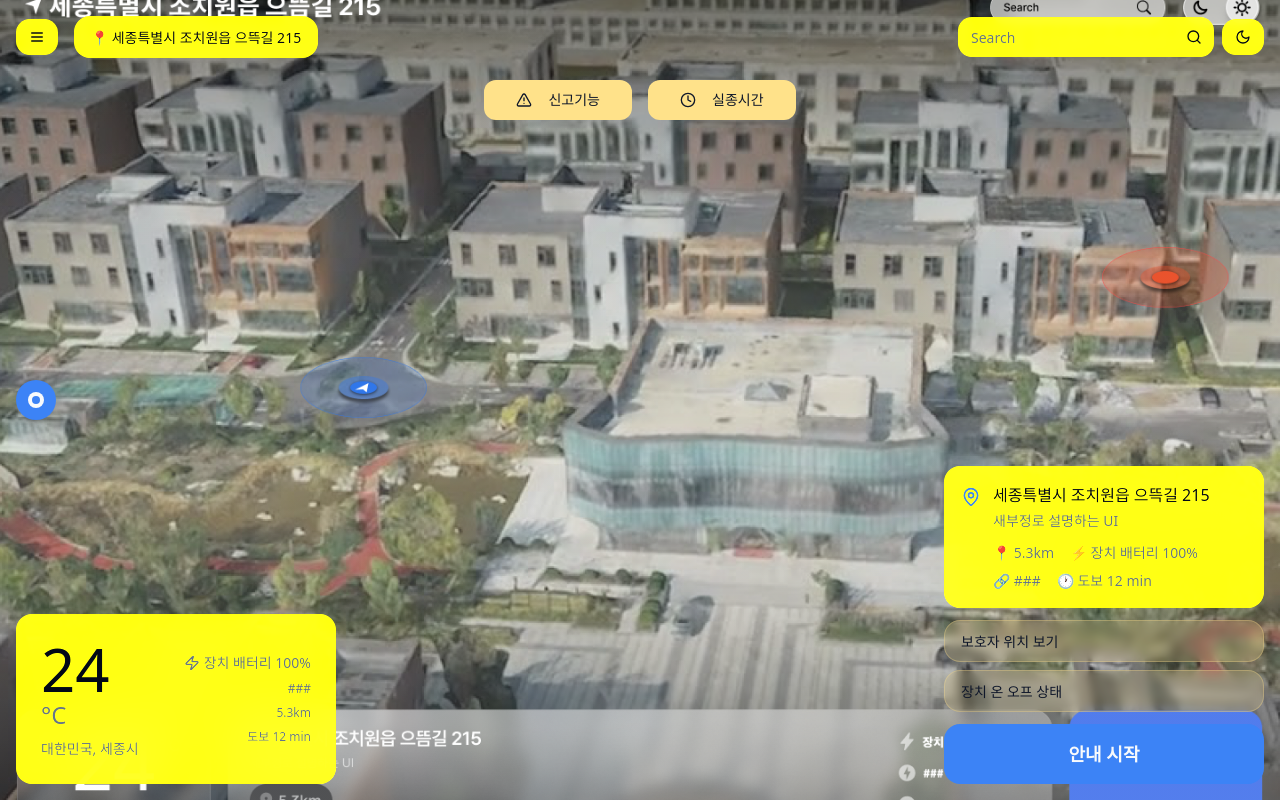
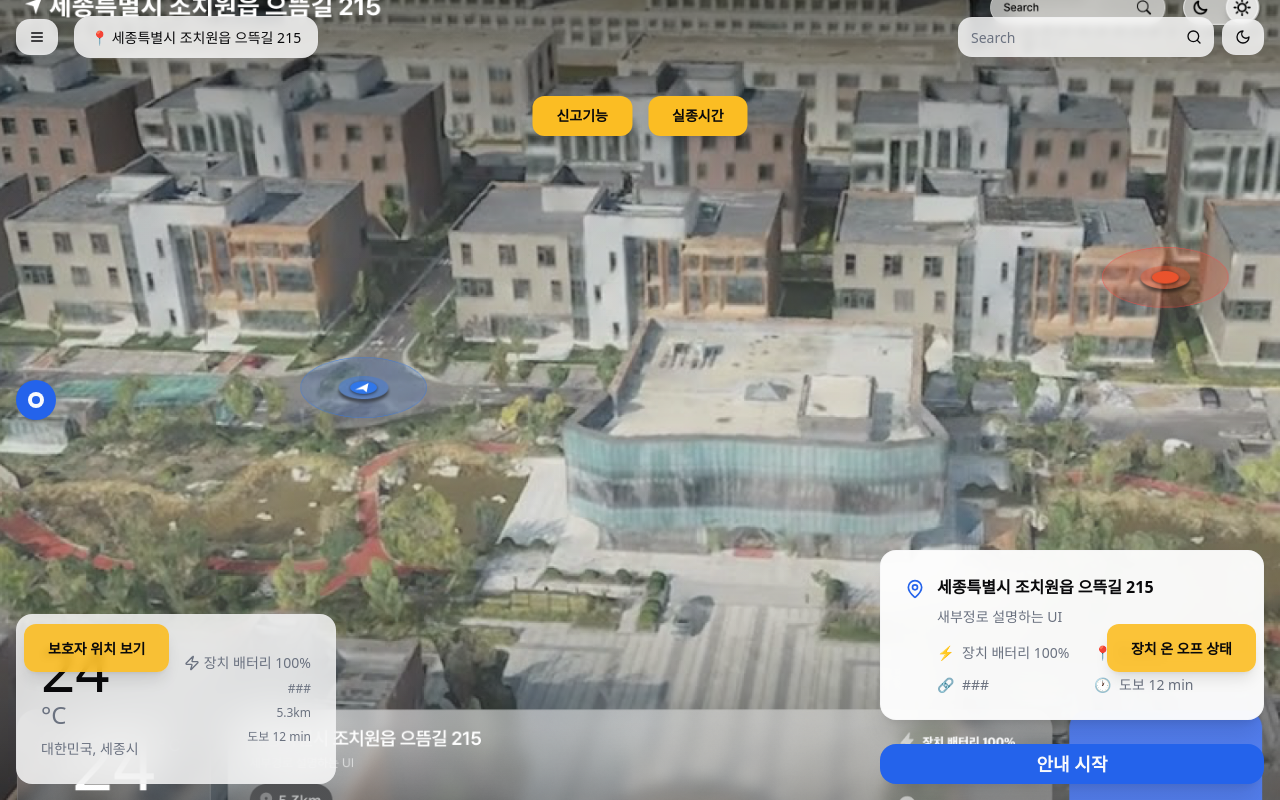
Before and after one commit to rlawogh1005/dxhackathon-backend, a React (Vite) app: page / in a window 1280 px wide. Built offline with nearby package versions, Linux system fonts and the light colour scheme.

Commit message:
Fix UI colors and location.

```diff
--- a/src/components/ActionButtons.tsx
+++ b/src/components/ActionButtons.tsx
@@ -8,21 +8,19 @@ interface ActionButtonsProps {
 
 export const ActionButtons = ({ onReportClick, onMissingTimeClick }: ActionButtonsProps) => {
   return (
-    <div className="absolute top-20 left-4 right-4 z-20">
-      <div className="flex justify-center space-x-4">
+    <div className="absolute top-24 left-1/2 transform -translate-x-1/2 z-20">
+      <div className="flex space-x-4">
         <Button
           onClick={onReportClick}
-          className="bg-accent hover:bg-accent/90 text-accent-foreground font-medium px-8 py-3 rounded-xl"
+          className="bg-accent hover:bg-accent/90 text-accent-foreground font-semibold px-6 py-3 rounded-xl shadow-lg"
         >
-          <AlertTriangle className="h-5 w-5 mr-2" />
           신고기능
         </Button>
 
         <Button
           onClick={onMissingTimeClick}
-          className="bg-accent hover:bg-accent/90 text-accent-foreground font-medium px-8 py-3 rounded-xl"
+          className="bg-accent hover:bg-accent/90 text-accent-foreground font-semibold px-6 py-3 rounded-xl shadow-lg"
         >
-          <Clock className="h-5 w-5 mr-2" />
           실종시간
         </Button>
       </div>
--- a/src/components/LocationInfo.tsx
+++ b/src/components/LocationInfo.tsx
@@ -1,5 +1,6 @@
 import { Location } from '@/interfaces/location';
-import { MapPin, Power } from 'lucide-react';
+import { MapPin } from 'lucide-react';
+import { Button } from '@/components/ui/button';
 
 interface LocationInfoProps {
   location: Location | null;
@@ -8,45 +9,57 @@ interface LocationInfoProps {
 
 export const LocationInfo = ({ location, address }: LocationInfoProps) => {
   return (
-    <div className="absolute bottom-4 right-4 space-y-3">
+    <>
+      {/* Bottom Labels */}
+      <div className="absolute bottom-32 left-6 right-6 z-20">
+        <div className="flex justify-between space-x-4">
+          <div className="bg-accent/90 backdrop-blur-sm rounded-xl px-6 py-3 shadow-lg">
+            <span className="text-sm font-semibold text-accent-foreground">보호자 위치 보기</span>
+          </div>
+
+          <div className="bg-accent/90 backdrop-blur-sm rounded-xl px-6 py-3 shadow-lg">
+            <span className="text-sm font-semibold text-accent-foreground">장치 온 오프 상태</span>
+          </div>
+        </div>
+      </div>
+
       {/* Location Card */}
-      <div className="bg-glass backdrop-blur-xl border border-glass-border rounded-2xl p-4 w-80">
+      <div className="absolute bottom-20 right-4 bg-glass/95 backdrop-blur-xl border border-glass-border rounded-2xl p-6 w-96 shadow-xl">
         <div className="flex items-start space-x-3">
           <MapPin className="h-5 w-5 text-primary mt-1" />
           <div className="flex-1">
-            <h3 className="font-medium text-foreground">{address}</h3>
-            <p className="text-sm text-muted-foreground mt-1">
+            <h3 className="font-semibold text-foreground mb-2">{address}</h3>
+            <p className="text-sm text-muted-foreground mb-4">
               새부정로 설명하는 UI
             </p>
-            <div className="flex items-center space-x-4 mt-3 text-sm text-muted-foreground">
-              <span>📍 {location?.distance || '5.3km'}</span>
-              <span>⚡ 장치 배터리 100%</span>
-            </div>
-            <div className="flex items-center space-x-4 mt-2 text-sm text-muted-foreground">
-              <span>🔗 ###</span>
-              <span>🕐 도보 12 min</span>
+            <div className="grid grid-cols-2 gap-3 text-sm">
+              <div className="flex items-center space-x-2 text-muted-foreground">
+                <span>⚡</span>
+                <span>장치 배터리 100%</span>
+              </div>
+              <div className="flex items-center space-x-2 text-muted-foreground">
+                <span>📍</span>
+                <span>{location?.distance || '5.3km'}</span>
+              </div>
+              <div className="flex items-center space-x-2 text-muted-foreground">
+                <span>🔗</span>
+                <span>###</span>
+              </div>
+              <div className="flex items-center space-x-2 text-muted-foreground">
+                <span>🕐</span>
+                <span>도보 12 min</span>
+              </div>
             </div>
           </div>
         </div>
       </div>
 
-      {/* Status Labels */}
-      <div className="space-y-2">
-        <div className="bg-accent/20 backdrop-blur-sm border border-accent/30 rounded-lg px-4 py-2">
-          <span className="text-sm font-medium text-accent-foreground">보호자 위치 보기</span>
-        </div>
-
-        <div className="bg-accent/20 backdrop-blur-sm border border-accent/30 rounded-lg px-4 py-2">
-          <span className="text-sm font-medium text-accent-foreground">장치 온 오프 상태</span>
-        </div>
+      {/* Navigation Button */}
+      <div className="absolute bottom-4 right-4">
+        <Button className="bg-primary hover:bg-primary/90 text-primary-foreground font-bold text-lg px-12 py-4 rounded-2xl shadow-xl w-96">
+          안내 시작
+        </Button>
       </div>
-
-      {/* Navigation Button */}
-      <div className="bg-primary rounded-2xl p-4">
-        <button className="w-full text-primary-foreground font-semibold text-lg">
-          안내 시작
-        </button>
-      </div>
-    </div>
+    </>
   );
 };
--- a/src/index.css
+++ b/src/index.css
@@ -9,42 +9,48 @@ All colors MUST be HSL.
 @layer base {
   :root {
     --background: 210 20% 98%;
-    --foreground: 222.2 84% 4.9%;
+    --foreground: 240 10% 3.9%;
 
     --card: 0 0% 100%;
-    --card-foreground: 222.2 84% 4.9%;
+    --card-foreground: 240 10% 3.9%;
 
     --popover: 0 0% 100%;
-    --popover-foreground: 222.2 84% 4.9%;
+    --popover-foreground: 240 10% 3.9%;
 
-    --primary: 217 91% 60%;
+    --primary: 221 83% 53%;
     --primary-foreground: 210 40% 98%;
 
-    --secondary: 210 40% 96.1%;
-    --secondary-foreground: 222.2 47.4% 11.2%;
+    --secondary: 220 14% 96%;
+    --secondary-foreground: 220 9% 46%;
 
-    --muted: 210 40% 96.1%;
-    --muted-foreground: 215.4 16.3% 46.9%;
+    --muted: 220 14% 96%;
+    --muted-foreground: 220 9% 46%;
 
-    --accent: 45 100% 77%;
-    --accent-foreground: 222.2 47.4% 11.2%;
+    --accent: 43 96% 56%;
+    --accent-foreground: 240 10% 3.9%;
 
-    --destructive: 0 84.2% 60.2%;
+    --warning: 38 92% 50%;
+    --warning-foreground: 48 96% 89%;
+
+    --success: 142 76% 36%;
+    --success-foreground: 355 20% 98%;
+
+    --destructive: 0 84% 60%;
     --destructive-foreground: 210 40% 98%;
 
-    --border: 214.3 31.8% 91.4%;
-    --input: 214.3 31.8% 91.4%;
-    --ring: 222.2 84% 4.9%;
+    --border: 220 13% 91%;
+    --input: 220 13% 91%;
+    --ring: 221 83% 53%;
 
-    --overlay: 0 0% 0%;
+    --overlay: 240 10% 3.9%;
     --overlay-foreground: 0 0% 100%;
 
-    --glass: 255 255 255;
-    --glass-border: 255 255 255;
+    --glass: 0 0% 100%;
+    --glass-border: 220 13% 91%;
 
     --radius: 1rem;
 
-    --sidebar-background: 0 0% 98%;
+    --sidebar-background: 0 0% 100%;
 
     --sidebar-foreground: 240 5.3% 26.1%;
 
--- a/tailwind.config.ts
+++ b/tailwind.config.ts
@@ -43,6 +43,14 @@ export default {
 				accent: {
 					DEFAULT: 'hsl(var(--accent))',
 					foreground: 'hsl(var(--accent-foreground))'
+				},
+				warning: {
+					DEFAULT: 'hsl(var(--warning))',
+					foreground: 'hsl(var(--warning-foreground))'
+				},
+				success: {
+					DEFAULT: 'hsl(var(--success))',
+					foreground: 'hsl(var(--success-foreground))'
 				},
 				popover: {
 					DEFAULT: 'hsl(var(--popover))',
```
